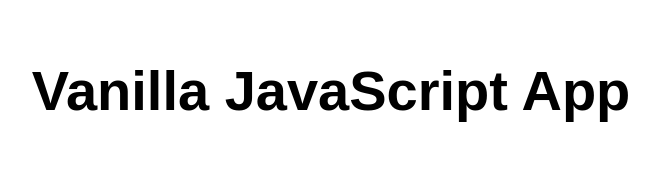
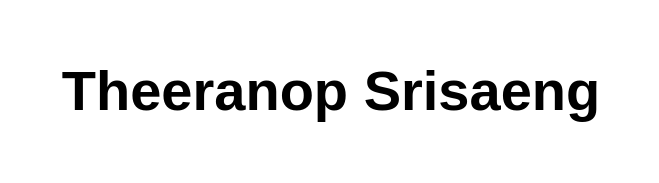
Before and after one commit to theeranop085-8/theeranopwebapp, a website: page src/index.html in a window 1280 px wide. Shown: the whole page, without its empty margins (309-968 px from the left). Drawn offline with Linux system fonts and the light colour scheme.

Commit message:
Update index.html

```diff
--- a/src/index.html
+++ b/src/index.html
@@ -10,7 +10,7 @@
 
 <body>
   <main>
-    <h1>Vanilla JavaScript App</h1>
+    <h1>Theeranop Srisaeng</h1>
   </main>
 </body>
 
```
